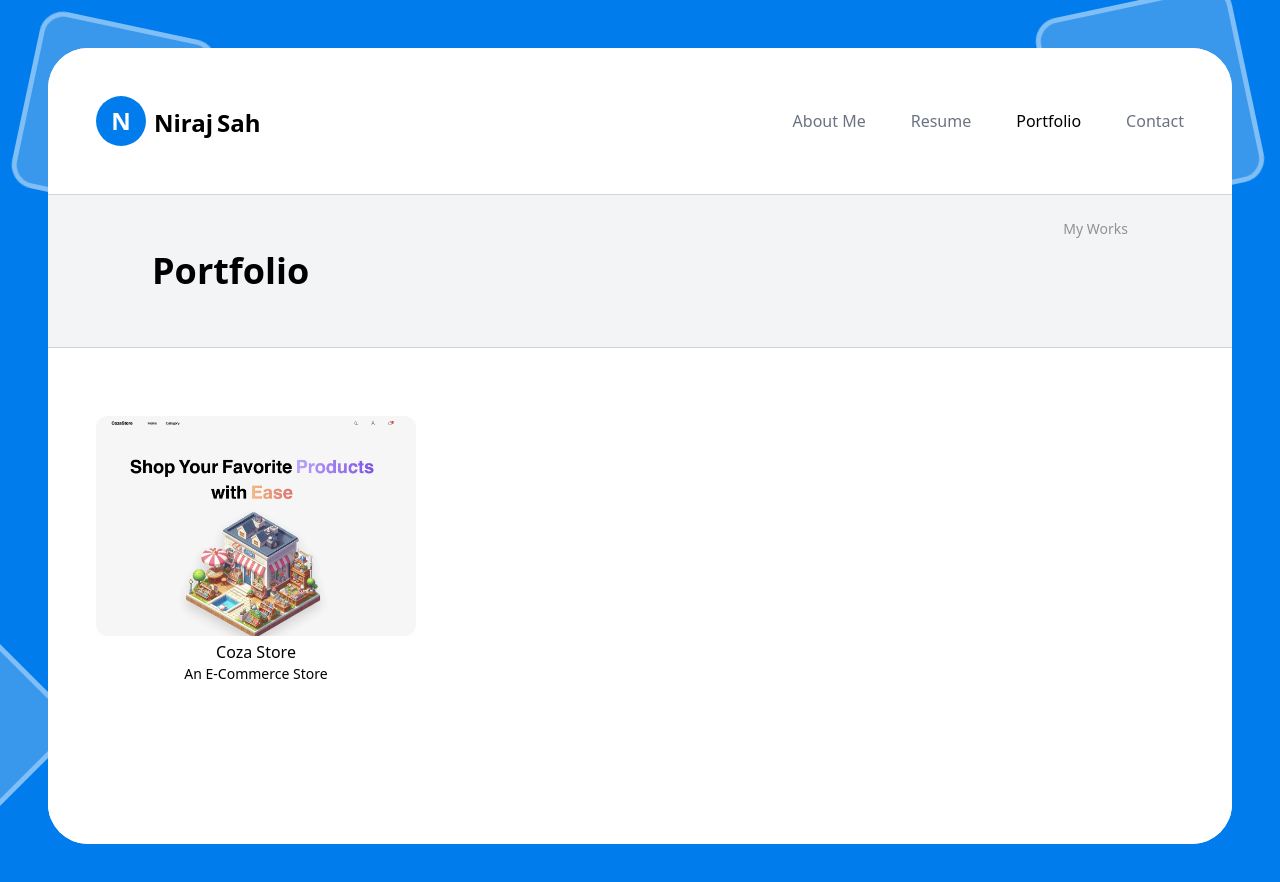
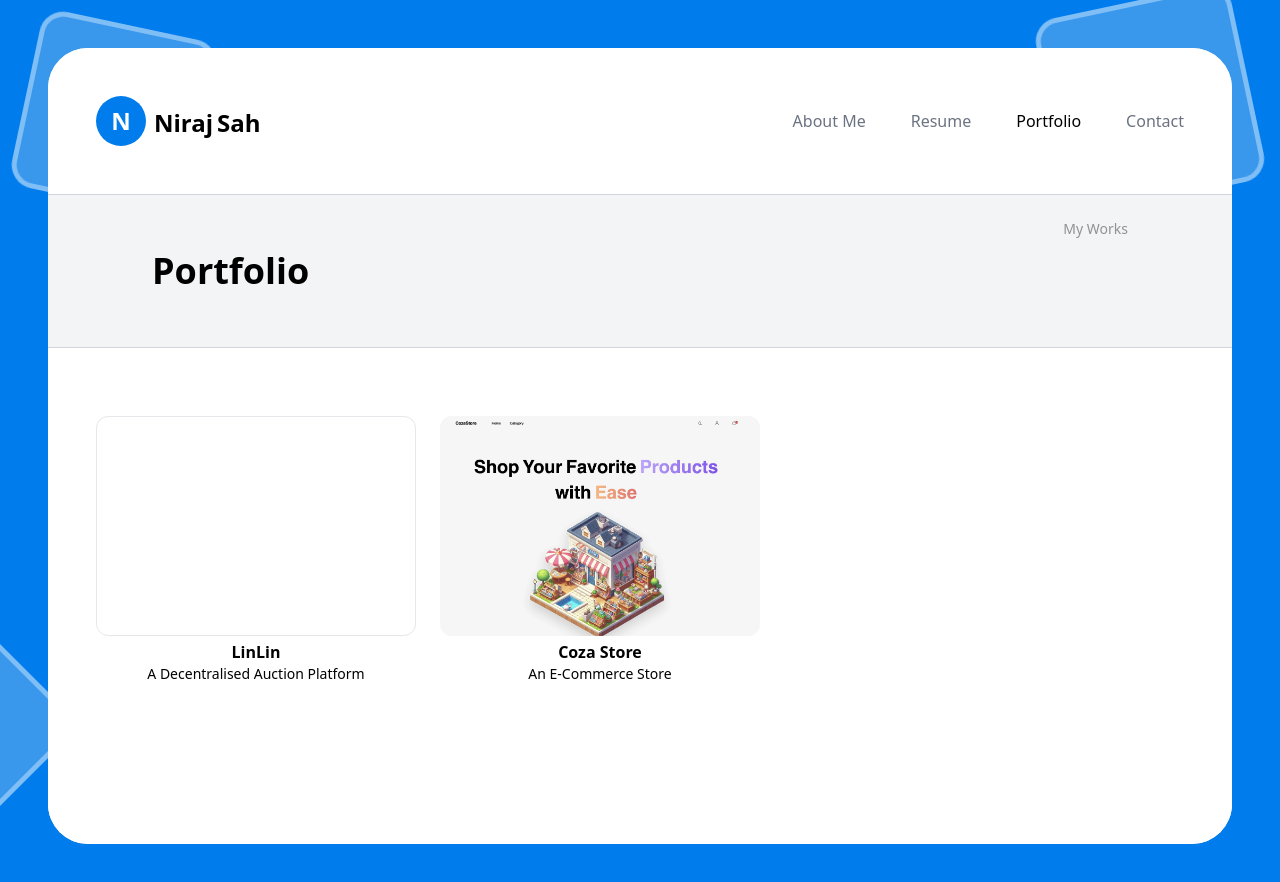
Before and after one commit to Nirajsah/portfolio, a React (Create React App) app: page / in a window 1280 px wide. Both pictures are taken after a click on the button "Portfolio". Shown: the top 882 px of the page. Built offline with nearby package versions, Linux system fonts and the light colour scheme.

Commit message:
feat: Update PortfolioPage image styling and links

```diff
--- a/src/components/Navbar/PortfolioPage.js
+++ b/src/components/Navbar/PortfolioPage.js
@@ -9,9 +9,34 @@ const PortfolioPage = () => {
           My Works
         </div>
       </div>
-      <div className="p-[20px] my-5 flex md:flex-row gap-16 flex-col w-full md:p-[2rem] h-auto lg:p-[3rem]">
+      <div className="p-[20px] my-5 flex md:flex-row gap-6 flex-col w-full md:p-[2rem] h-auto lg:p-[3rem]">
         <div className="w-full max-w-[320px] hover:scale-105 transition-all duration-100 h-[220px]">
-          <a href="https://coza-store-rose.vercel.app/" target="_blank">
+          <a
+            href="https://github.com/Nirajsah/LinLin"
+            rel="noreferrer"
+            target="_blank"
+          >
+            {/* <img
+              className="w-full object-cover rounded-xl h-full"
+              src={Homepage}
+              alt={Homepage}
+              loading="lazy"
+            /> */}
+            <div className="w-full rounded-xl h-full border grid place-content-center"></div>
+            <div className="flex flex-col justify-center items-center mt-1">
+              <h1 className="text-center font-bold">LinLin</h1>
+              <p className="text-center text-sm">
+                A Decentralised Auction Platform
+              </p>
+            </div>
+          </a>
+        </div>
+        <div className="w-full max-w-[320px] hover:scale-105 transition-all duration-100 h-[220px]">
+          <a
+            href="https://coza-store-rose.vercel.app/"
+            rel="noreferrer"
+            target="_blank"
+          >
             <img
               className="w-full object-cover rounded-xl h-full"
               src={Homepage}
@@ -19,7 +44,7 @@ const PortfolioPage = () => {
               loading="lazy"
             />
             <div className="flex flex-col justify-center items-center mt-1">
-              <h1 className="text-center">Coza Store</h1>
+              <h1 className="text-center font-bold">Coza Store</h1>
               <p className="text-center text-sm">An E-Commerce Store</p>
             </div>
           </a>
```
